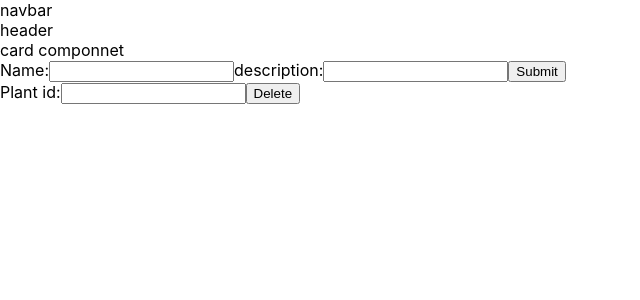
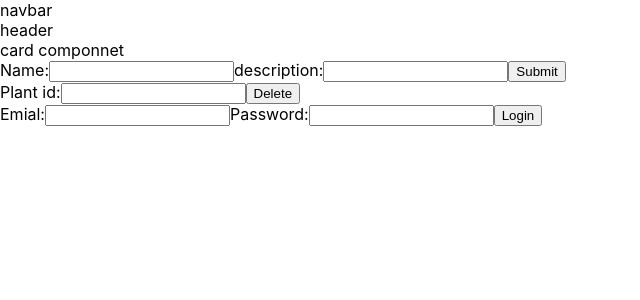
Before and after one commit to Robson456/Wotered, a React (Create React App) app: page / in a window 1280 px wide. Shown: the top 300 px of the page, without its empty margins (0-640 px from the left). Built offline with nearby package versions, Linux system fonts and the light colour scheme; no server answers; the database is empty.

Commit message:
add logic to signup form adn connect to firebase

```diff
--- a/src/components/form.js
+++ b/src/components/form.js
@@ -7,6 +7,11 @@ import {
   addDoc, deleteDoc, doc,
 
 } from 'firebase/firestore'
+
+import {
+  getAuth,
+  createUserWithEmailAndPassword,
+} from 'firebase/auth'
 
 const firebaseConfig = {
   apiKey: "AIzaSyCi48iF8k2XTK8zrFHN2Qzm7WGBu-fOOes",
@@ -20,6 +25,8 @@ const firebaseConfig = {
 initializeApp(firebaseConfig)
 
 const db = getFirestore()
+const auth = getAuth()
+
 
 const colRef = collection(db, 'plants')
 
@@ -36,6 +43,8 @@ export default function Form() {
     const [name, setName] = useState("")
     const [des, setDes] = useState("")
     const [id, setId] = useState("")
+    const [email, setEmail] = useState("")
+    const [pass, setPass] = useState("")
 
     const handleSubmit = (e) => {
         e.preventDefault();
@@ -52,6 +61,20 @@ export default function Form() {
       deleteDoc(docRef)
 
       setId("");
+    }
+    const handleAuth = (e) =>{
+      e.preventDefault();
+
+      createUserWithEmailAndPassword(auth, email, pass )
+       .then((cred)=>{
+          console.log("User created: ",cred.user)
+       })
+       .catch((err)=>{
+         console.log(err.message)
+       })
+       setEmail('');
+       setPass('');
+
     }
   return (
     <>
@@ -77,6 +100,24 @@ export default function Form() {
             </label>
 
         </form>
+        <form onSubmit={handleAuth} className="auth">
+          <label >
+              Emial:
+
+              <input type='text' name='email' value={email} onChange={e=> setEmail(e.target.value)} required />
+
+            </label>
+          <label >
+              Password:
+
+              <input type='password' name='pass' value={pass} onChange={e=> setPass(e.target.value)} required />
+
+            </label>
+
+              <input type="submit" value="Login" />
+
+        </form>
+
     </>
 
   )
```
